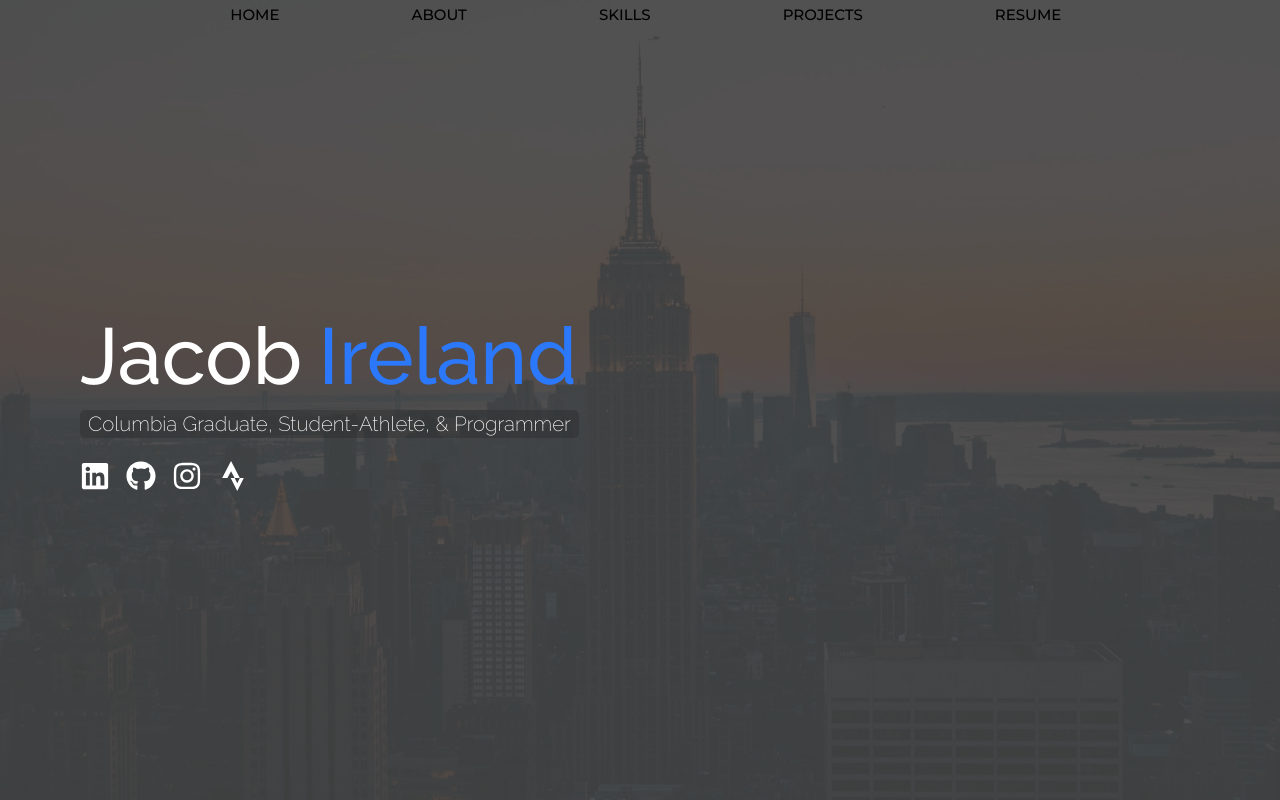
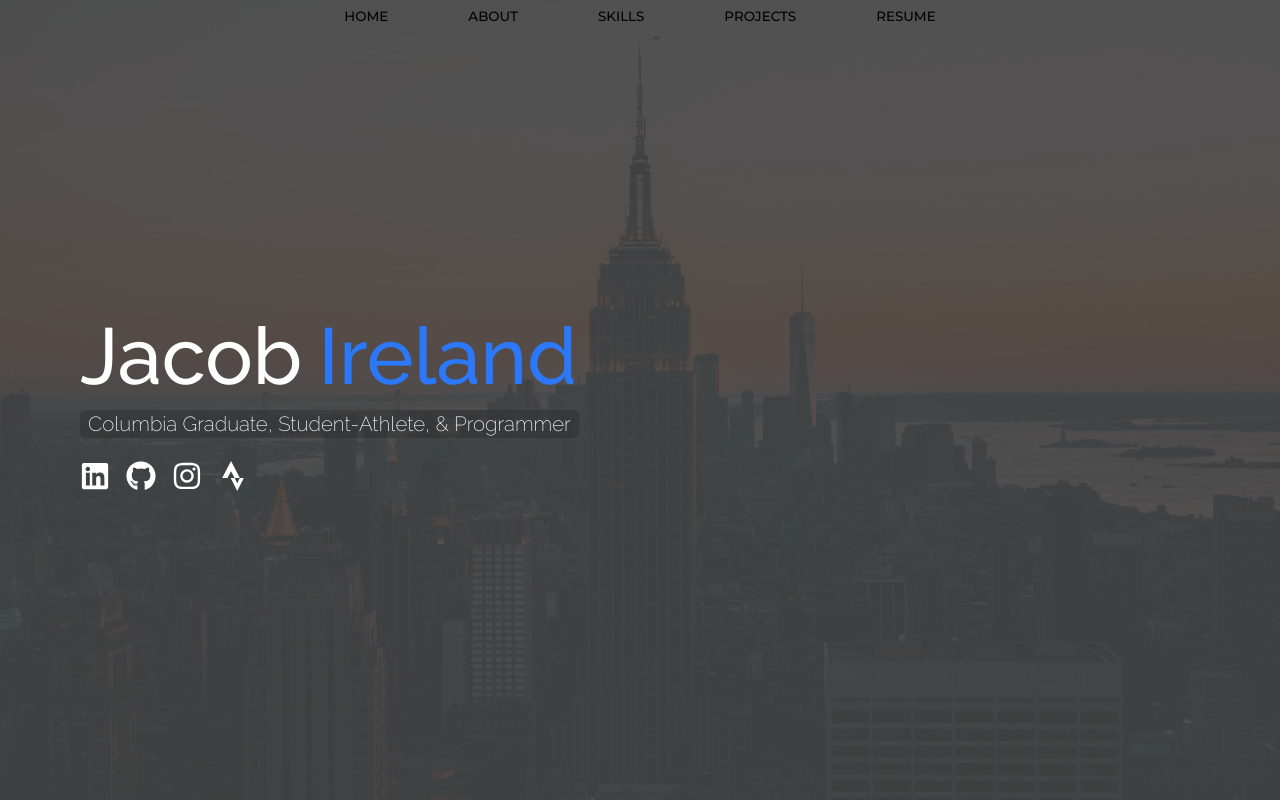
Before and after one commit to jacobireland/Personal-Website, a React (Create React App) app in the folder my-react-app/: page / in a window 1280 px wide. Shown: the top 800 px of the page. Built offline with nearby package versions, Linux system fonts and the light colour scheme.

Commit message:
further updates, finished navbar, header, and about

```diff
--- a/my-react-app/src/components/about/about.css
+++ b/my-react-app/src/components/about/about.css
@@ -46,13 +46,13 @@
     font-size: 1.4vw;
     padding-bottom: 7px;
     font-weight: 400;
-    line-height: 1.6rem;
+    line-height: 1.6vw;
 }
 
 .mysite_about-interests {
     font-size: 1.4vw;
     font-weight: 400;
-    line-height: 1.6rem;
+    line-height: 1.6vw;
 }
 
 .mysite_about-socials {
--- a/my-react-app/src/components/header/header.css
+++ b/my-react-app/src/components/header/header.css
@@ -50,7 +50,7 @@
     align-items: center;
 }
 
-a + a {
+.mysite_header a + a {
     margin-left: 1rem;
 }
 
--- a/my-react-app/src/components/navbar/Navbar.jsx
+++ b/my-react-app/src/components/navbar/Navbar.jsx
@@ -33,23 +33,21 @@ const Navbar = () => {
     const [toggleMenu, setToggleMenu] = useState(false)
 
     return (
-    <div className="mysite_navbar" id="navbar">
+        <div id="navbar">
             <div className="mysite_navbar-links">
                 <div className="mysite_navbar-links_container">
-          <p className='nav-item'><a href="#home">HOME</a></p>
-          <p className='nav-item'><a href="#about">ABOUT</a></p>
-          <p className='nav-item'><a href="#skills">SKILLS</a></p>
-          <p className='nav-item'><a href="#projects">PROJECTS</a></p>
-          <p className='nav-item'><a href={resume} target="_blank" rel="noreferrer" >RESUME</a></p>
+                    <span className='nav-item'><a href="#home">HOME</a></span>
+                    <span className='nav-item'><a href="#about">ABOUT</a></span>
+                    <span className='nav-item'><a href="#skills">SKILLS</a></span>
+                    <span className='nav-item'><a href="#projects">PROJECTS</a></span>
+                    <span className='nav-item'><a href={resume} target="_blank" rel="noreferrer" >RESUME</a></span>
                 </div>
-
-        <div className="socials">
+                <div className="mysite_navbar-socials">
                     <a className="nav-linkedin" href="https://www.linkedin.com/in/jacob-ireland-a8a683189/" target="_blank" rel="noreferrer"><FaLinkedin size={25}></FaLinkedin></a>
                     <a className="nav-twitter" href="https://github.com/jacobireland" target="_blank" rel="noreferrer"><FaGithub size={25}></FaGithub></a>
                     <a className="nav-instagram" href="https://www.instagram.com/_jacob_ireland/?hl=en" target="_blank" rel="noreferrer"><FaInstagram size={25}></FaInstagram></a>
                     <a className="nav-strava" href="https://www.strava.com/athletes/46252676" target="_blank" rel="noreferrer"><FaStrava size={25}></FaStrava></a>
                 </div>
-
             </div>
             <div className="mysite_navbar-menu">
                 {toggleMenu
@@ -68,5 +66,4 @@ const Navbar = () => {
     )
 }
 
-
 export default Navbar
--- a/my-react-app/src/components/navbar/navbar.css
+++ b/my-react-app/src/components/navbar/navbar.css
@@ -7,86 +7,42 @@
     transition: 0.35s;
 }
 
-#navbar p + p {
-    margin-left: 100px;
-}
-
-#navbar p:hover {
-    color:#2C78FA
-}
-
-#navbar.sticky .socials {
-    opacity: 100%;
-}
-
-#navbar.sticky {
-    background-color: rgb(29, 29, 29);
-    padding-top: 0.75rem;
-    padding-bottom: 0.75rem;
-    opacity: 100%;
-    margin-left: 0;
-}
-
-#navbar.sticky .mysite_navbar-links_container {
-    margin-left: 0;
-}
-
-#navbar.sticky p {
-    color:rgb(227, 227, 227)
-}
-
-#navbar.sticky p:hover {
-    color:#2C78FA
+#navbar span:hover {
+    color:#2C78FA;
+    text-shadow: 0 0 5px #2C78FA;
+    transform: scale(1.08);
 }
 
 .mysite_navbar-links {
     display: flex;
     justify-content: center;
     align-items: center;
-    align-self: center;
 }
 
 .mysite_navbar-links_container {
     display: flex;
-    flex-direction: row;
-    position: relative;
-    margin-left: 250px;
+    font-family: var(--font-2);
+    font-weight: 500;
+    font-size: 1.05vw;
+    margin-top: 0.5rem;
 }
 
-.socials {
-    display: flex;
-    flex-direction: row;
-    padding: 0 0 0 100px;
-    position: relative;
-    opacity: 0%;
+.mysite_navbar-links_container span + span {
+    margin-left: 5rem;
 }
 
-.socials :hover {
-    color: #2C78FA;
+.mysite_navbar-socials {
+    display: none;
 }
 
-.nav-linkedin,
-.nav-twitter,
-.nav-instagram,
-.nav-strava {
-    position: relative;
-    padding: 0 0.6rem 0 0;
-    margin: 0 0 0 0;
-    color: rgb(227, 227, 227);
-}
-
-.mysite_navbar-links_container p,
 .mysite_navbar-menu_container p {
     color: rgb(0, 0, 0);
     font-family: var(--font-2);
     font-weight: 500;
-    font-size: 15px;
+    font-size: 1.05vw;
     text-transform: capitalize;
-
     margin: 0 2rem;
     cursor: pointer;
-
-
 }
 
 .mysite_navbar-menu {
@@ -119,20 +75,44 @@
     margin: 0.5rem 0;
 }
 
-@media screen and (max-width: 1150px){
-    .mysite_name {
-        position: relative;
-        right: 5rem;
-    }
+#navbar.sticky {
+    background-color: rgb(29, 29, 29);
+    padding-top: 0.5rem;
+    padding-bottom: 0.5rem;
+}
 
-    .socials {
-        position: relative;
-        left: 6rem;
-    }
+#navbar.sticky span {
+    color:rgb(227, 227, 227)
+}
 
-    .mysite_navbar-links_container p {
-        margin-right: 0;
-    }
+#navbar.sticky span:hover {
+    color:#2C78FA
+}
+
+#navbar.sticky .mysite_navbar-links_container {
+    margin-top: 0;
+}
+
+#navbar.sticky .mysite_navbar-socials {
+    display: flex;
+    flex-direction: row;
+    margin-left: 5rem;
+}
+
+#navbar.sticky .mysite_navbar-socials a:hover {
+    color: #2C78FA;
+    transform: scale(1.1);
+}
+
+#navbar.sticky .nav-linkedin,
+.nav-twitter,
+.nav-instagram,
+.nav-strava {
+    color: rgb(227, 227, 227);
+}
+
+#navbar.sticky .mysite_navbar-socials a + a {
+    margin-left: 0.7rem;
 }
 
 @media screen and (max-width: 1050px) {
```
Lines whose indentation alone changed are shown as unchanged.
